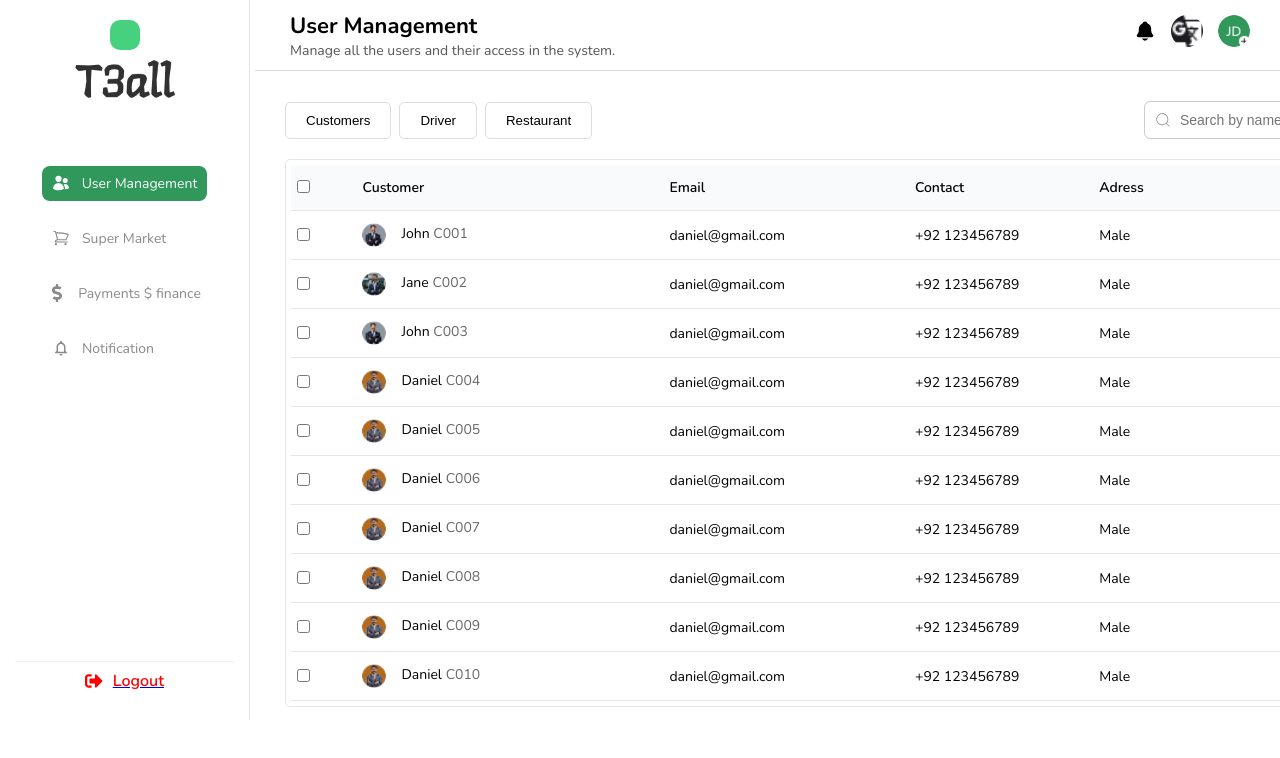
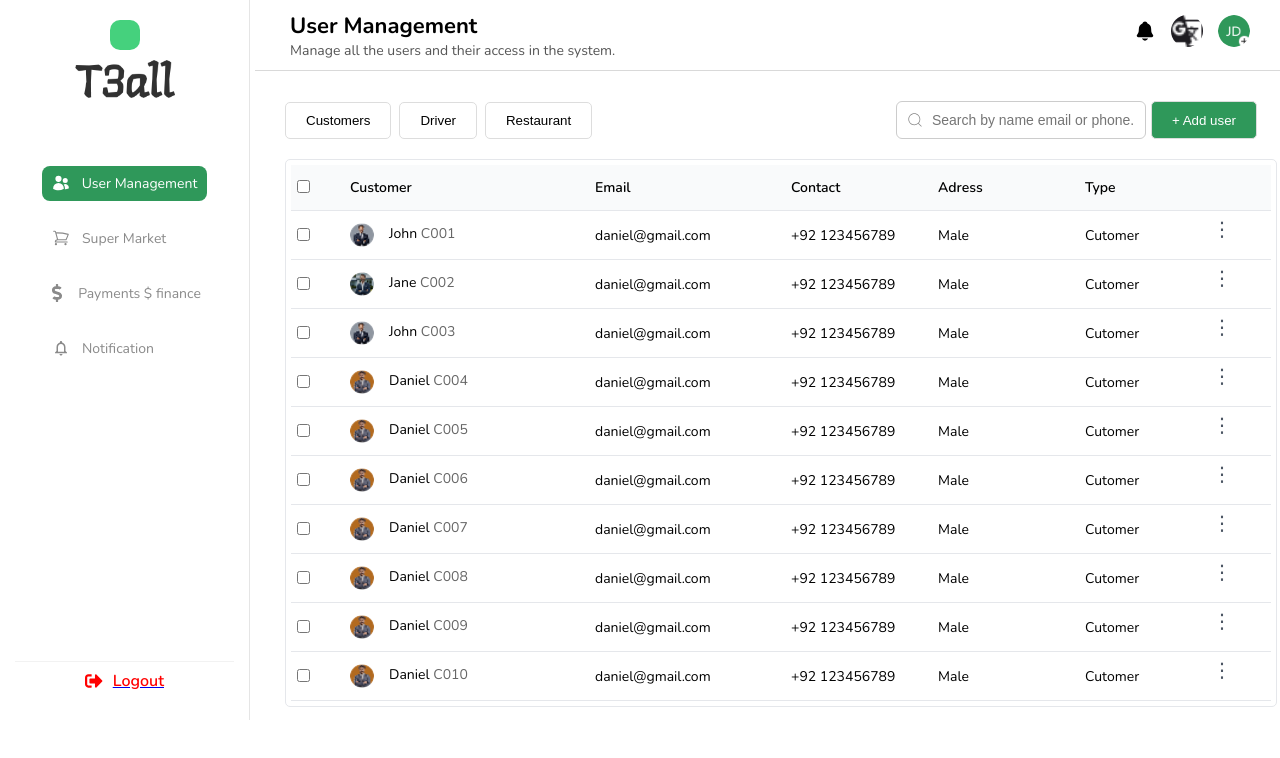
Before and after one commit to Tahanaz0/restaurant, a React (Vite) app: page /userManagement in a window 1280 px wide. Shown: the top 758 px of the page. Built offline with nearby package versions, Linux system fonts and the light colour scheme.

Commit message:
'first-check'

```diff
--- a/src/component/UserManagement/userManagement.css
+++ b/src/component/UserManagement/userManagement.css
@@ -26,6 +26,9 @@
     cursor: pointer;
     background-color: #2F985A;
     color: #FFFFFF;
+}
+.user-management-container{
+    width: 80%;
 }
 
 .user-second{
--- a/src/component/UserManagement/userManagement.jsx
+++ b/src/component/UserManagement/userManagement.jsx
@@ -9,7 +9,7 @@ const UserManagement = () => {
 
   return (
     <>
-      <div>
+      <div className="user-management-container">
         <div className="user-first">
           <div className="user-management">
             <button className="right-btn">Customers</button>
```
